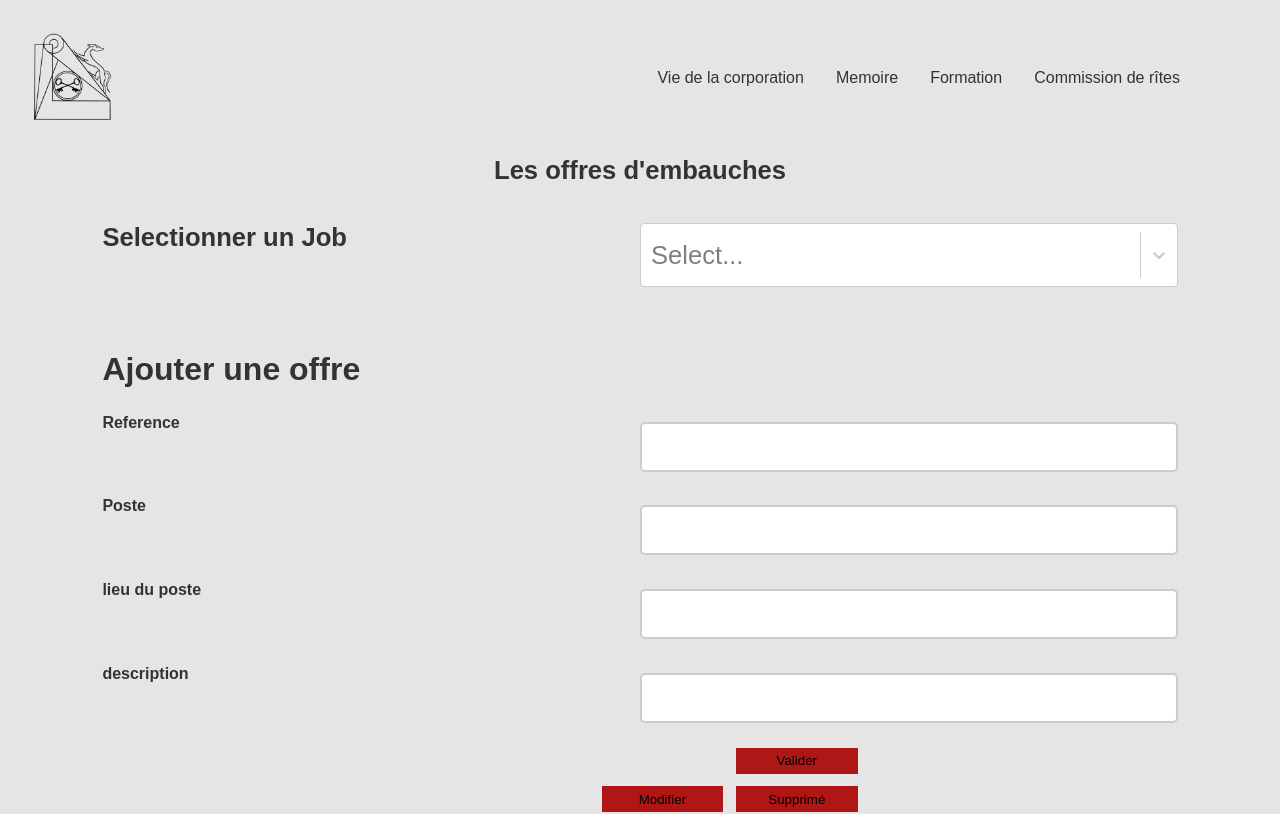
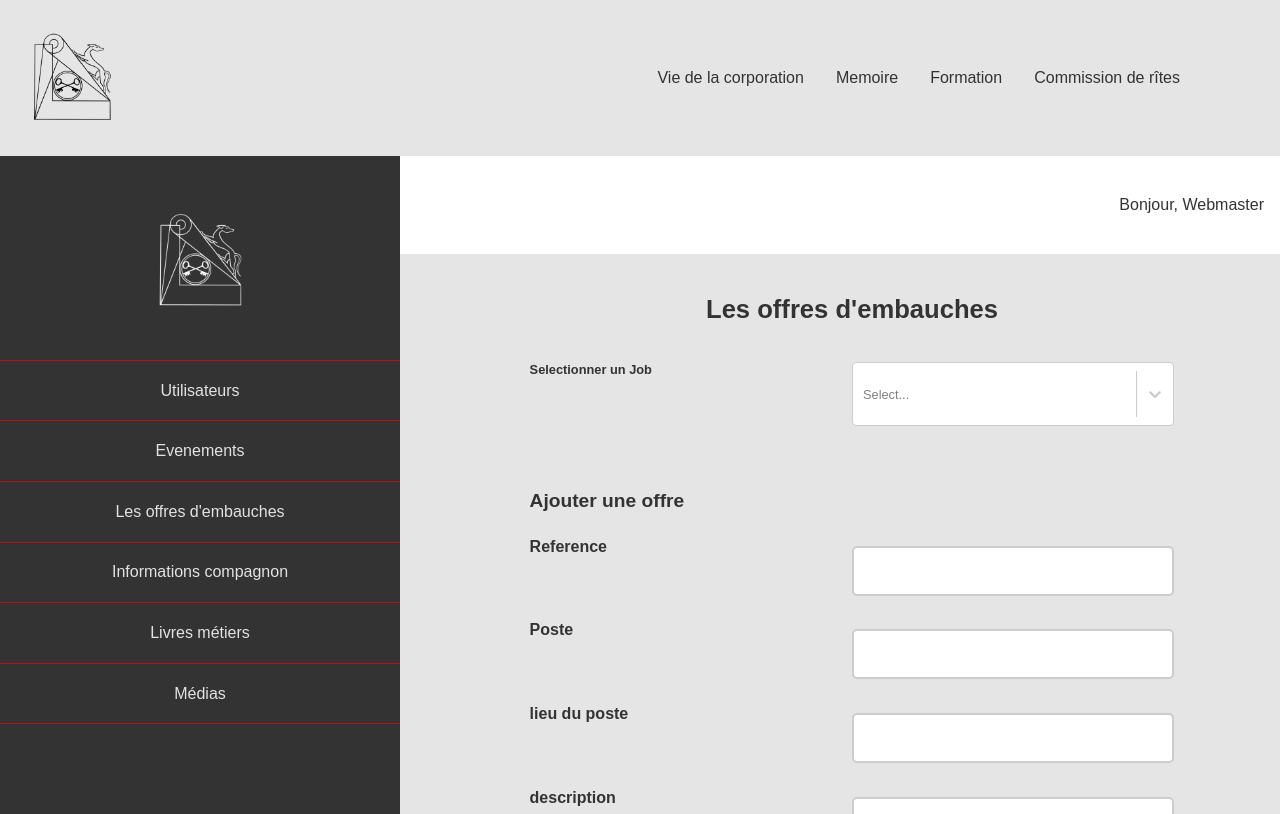
Before and after one commit to BrandonSev/csdd-front, a React (Create React App) app: page /jobOffers-dashboard in a window 1280 px wide. Shown: the top 814 px of the page. Built offline with nearby package versions, Linux system fonts and the light colour scheme; no server answers; some icons are missing.

Commit message:
ajout du composant Dashboard et mise a jour du css

```diff
--- a/src/components/SitePages/EventsDashboard/EventsDashboard.css
+++ b/src/components/SitePages/EventsDashboard/EventsDashboard.css
@@ -1,7 +1,3 @@
-.evenementDashboard-container {
-  margin: 0 4vw;
-}
-
 .event-title {
   font-size: 5vw;
   text-align: center;
@@ -12,8 +8,43 @@
   margin-top: 3vw;
 }
 
+.evenementDashboard-container {
+  display: grid;
+  grid-template-columns: repeat(1, 1fr);
+  grid-template-rows: repeat(1, 1fr);
+}
+
+.SelectComponent-container {
+  display: grid;
+  grid-template-columns: repeat(2, 1fr);
+  grid-template-rows: repeat(1, 1fr);
+}
+
+.eventsBtn-container {
+  position: relative;
+  margin-top: 2vw;
+}
+
 .css-6j8wv5-Input {
   height: 2vw;
+}
+
+.Events-btn {
+  width: 100%;
+  height: 100%;
+  background: #af1616;
+}
+
+.btn-event {
+  height: 11vw;
+}
+
+.css-b62m3t-container {
+  z-index: -1;
+}
+
+.button-name {
+  font-size: 6vw;
 }
 
 @media (min-width: 600px) {
@@ -21,7 +52,7 @@
     display: grid;
     grid-template-columns: repeat(1, 1fr);
     grid-template-rows: repeat(1, 1fr);
-    margin: 0 8vw;
+    margin: 0 7vw;
   }
 
   .SelectComponent-container {
@@ -36,7 +67,7 @@
   }
 
   .selectComponant {
-    font-size: 2vw;
+    font-size: 1vw;
     margin-top: 3vw;
   }
 
@@ -56,6 +87,10 @@
     margin-top: 5vw;
   }
 
+  .events-Input h1 {
+    font-size: 1.5vw;
+  }
+
   .events-Input input {
     border-color: #ccc;
   }
@@ -68,7 +103,7 @@
     grid-row-gap: 1vw;
     position: relative;
     width: 20vw;
-    left: 39vw;
+    left: 34vw;
     top: 2vw;
   }
 
@@ -81,4 +116,8 @@
   .btn-event {
     height: 2vw;
   }
+
+  .button-name {
+    font-size: 1vw;
+  }
 }
--- a/src/components/SitePages/JobOffersDashboard/JobOffersDashboard.jsx
+++ b/src/components/SitePages/JobOffersDashboard/JobOffersDashboard.jsx
@@ -3,6 +3,10 @@ import { useFormik } from 'formik';
 import SelectComponant from '../../SelectComponents/Select';
 import Input from '../../Input/Input';
 import Button from '../../Button/Button';
+import Dashboard from '../../Dashboard';
+import DashboardMenu from '../../Dashboard/DashboardMenu';
+import DashboardHeader from '../../Dashboard/DashboardHeader';
+import DashboardBody from '../../Dashboard/DashboardBody';
 
 const options = [
   { value: 'Choice 1', label: 'Choice 1' },
@@ -20,6 +24,10 @@ function jobOffersDashboard() {
 
   useEffect(() => {}, []);
   return (
+    <Dashboard>
+      <DashboardMenu />
+      <DashboardHeader />
+      <DashboardBody>
         <div className="evenementDashboard-container">
           <h1 className="event-title">Les offres d&#39;embauches</h1>
           <SelectComponant
@@ -75,6 +83,8 @@ function jobOffersDashboard() {
             </div>
           </div>
         </div>
+      </DashboardBody>
+    </Dashboard>
   );
 }
 
```
Lines whose indentation alone changed are shown as unchanged.
